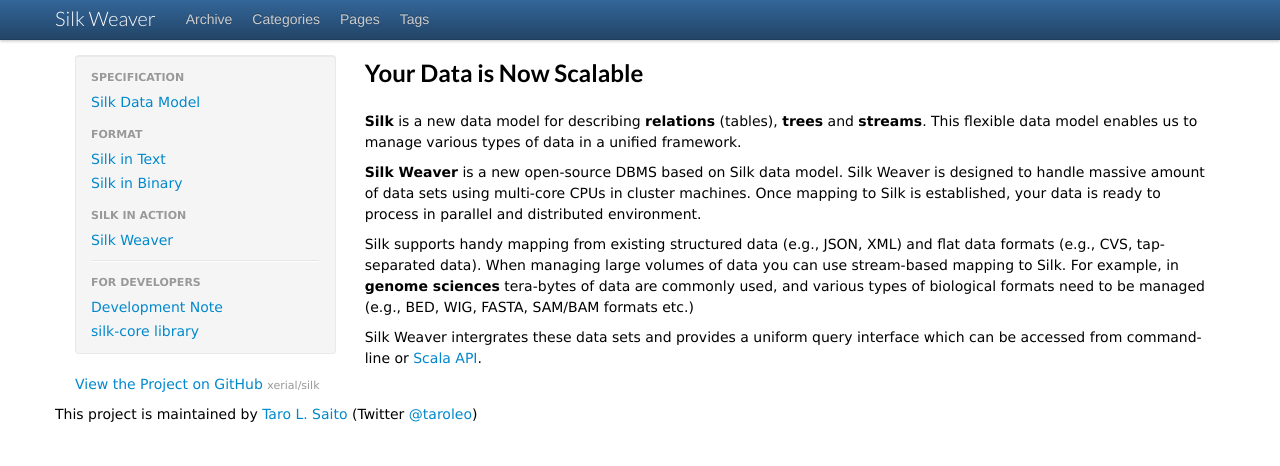
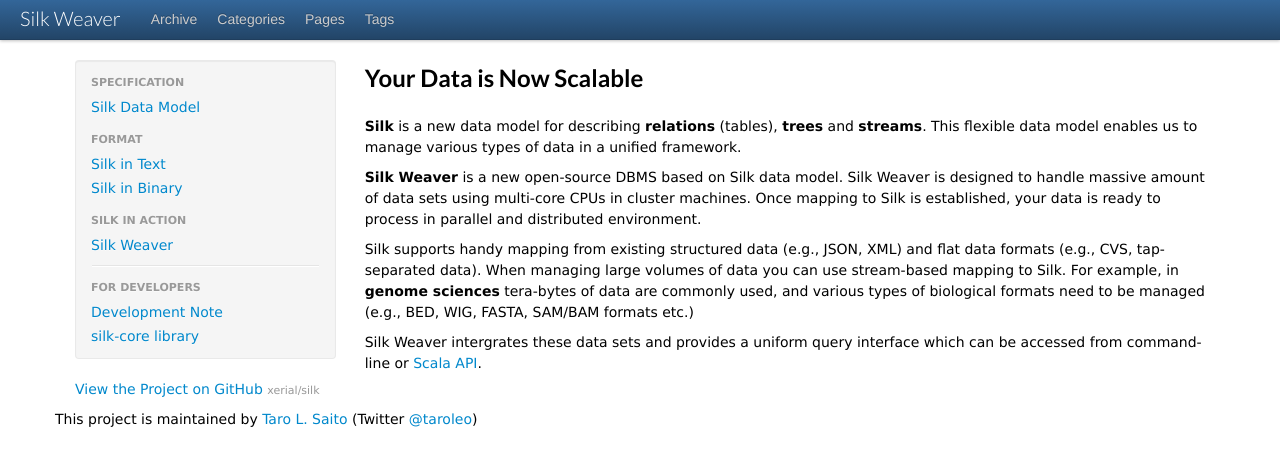
Before and after one commit to xerial/silk, a Jekyll site: the page built from index.md, in a window 1280 px wide. Shown: the top 466 px of the page. Built offline with Jekyll 4.4.1, drawn with Linux system fonts in a browser that asks for light colours; Markdown is read by kramdown in place of the engine named in the settings; comment, search, counter and statistics services are not loaded.

Commit message:
working on navheader

```diff
--- a/_includes/themes/twitter/default.html
+++ b/_includes/themes/twitter/default.html
@@ -4,6 +4,9 @@
     <meta charset="utf-8">
     <title>{{ page.title }} | Silk Weaver</title>
     {% if page.description %}<meta name="description" content="{{ page.description }}">{% endif %}
+    <meta name="viewport" content="width=device-width, initial-scale=1.0">
+    <meta name="description" content="">
+    <meta name="author" content="">
     <meta name="author" content="{{ site.author.name }}">
 
     <!-- Le HTML5 shim, for IE6-8 support of HTML elements -->
@@ -32,17 +35,24 @@
   -->
   </head>
 
-  <body >
+  <body>
 
     <div class="navbar navbar-fixed-top">
       <div class="navbar-inner">
-        <div class="container">
+        <div class="container-fluid">
+	  <a class="btn btn-navbar" data-toggle="collapse" data-target=".nav-collapse">
+            <span class="icon-bar"></span>
+            <span class="icon-bar"></span>
+            <span class="icon-bar"></span>
+          </a>
           <a class="brand" href="{{ HOME_PATH }}">{{ site.title }}</a>
+	  <div class="nav-collapse">
             <ul class="nav">
               {% assign pages_list = site.pages %}
               {% assign group = 'navigation' %}
               {% include JB/pages_list %}
             </ul>
+	  </div>
         </div>
       </div>
     </div>
@@ -62,29 +72,27 @@
       <footer>
 	<p>This project is maintained by <a href="http://www.xerial.org/leo">Taro L. Saito</a> (Twitter <a href="http://twitter.com/#!/taroleo">@taroleo</a>) </p>
       </footer>
-
     </div>
 
     <!-- Le javascript
     ================================================== -->
     <!-- Placed at the end of the document so the pages load faster -->
-    <script src="{{ BASE_PATH }}/assets/js/jquery.js"></script>
+    <script type="text/javascript" src="http://platform.twitter.com/widgets.js"></script>     <script src="{{ BASE_PATH }}/assets/js/jquery.js"></script>
     <script src="{{ BASE_PATH }}/assets/js/google-code-prettify/prettify.js"></script>
     <script>$(function () { prettyPrint() })</script>
     <script src="{{ BASE_PATH }}/assets/js/bootstrap-transition.js"></script>
-    <script src="{{ BASE_PATH }}/assets/js/bootstrap-alert.js"></script>
+    <script src="{{ BASE_PATH }}/assets/js/bootstrap-alerts.js"></script>
     <script src="{{ BASE_PATH }}/assets/js/bootstrap-modal.js"></script>
     <script src="{{ BASE_PATH }}/assets/js/bootstrap-dropdown.js"></script>
     <script src="{{ BASE_PATH }}/assets/js/bootstrap-scrollspy.js"></script>
-    <script src="{{ BASE_PATH }}/assets/js/bootstrap-tab.js"></script>
+    <script src="{{ BASE_PATH }}/assets/js/bootstrap-tabs.js"></script>
     <script src="{{ BASE_PATH }}/assets/js/bootstrap-tooltip.js"></script>
-    <script src="{{ BASE_PATH }}/assets/js/bootstrap-popover.js"></script>
-    <script src="{{ BASE_PATH }}/assets/js/bootstrap-button.js"></script>
+<!--    <script src="{{ BASE_PATH }}/assets/js/bootstrap-popover.js"></script>-->
+    <script src="{{ BASE_PATH }}/assets/js/bootstrap-buttons.js"></script>
     <script src="{{ BASE_PATH }}/assets/js/bootstrap-collapse.js"></script>
     <script src="{{ BASE_PATH }}/assets/js/bootstrap-carousel.js"></script>
     <script src="{{ BASE_PATH }}/assets/js/bootstrap-typeahead.js"></script>
     <script src="{{ BASE_PATH }}/assets/js/application.js"></script>
-
     {% include JB/analytics %}
   </body>
 </html>
--- a/stylesheets/styles.css
+++ b/stylesheets/styles.css
@@ -1,7 +1,7 @@
 @import url(https://fonts.googleapis.com/css?family=Lato:300italic,700italic,300,700);
 
 body {
- padding:55px;
+ padding-top:60px;
  font:14px/1.5 Verdana, Arial, Helvetica, sans-serif;
 
  color:#000;
@@ -26,6 +26,10 @@ body {
 .navbar {
   font-family:"Helvetica Neue", Helvetica, Arial, sans-serif;*/
   color: #336699;
+}
+
+.navbar container {
+  margin-left: 20px;
 }
 
 .navbar-inner {
```
Lines whose indentation alone changed are shown as unchanged.
